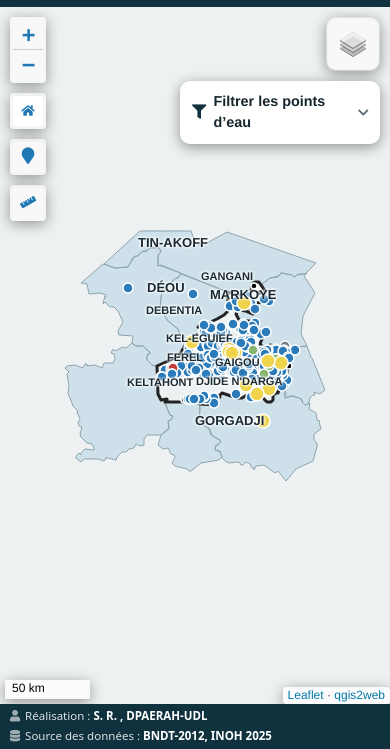
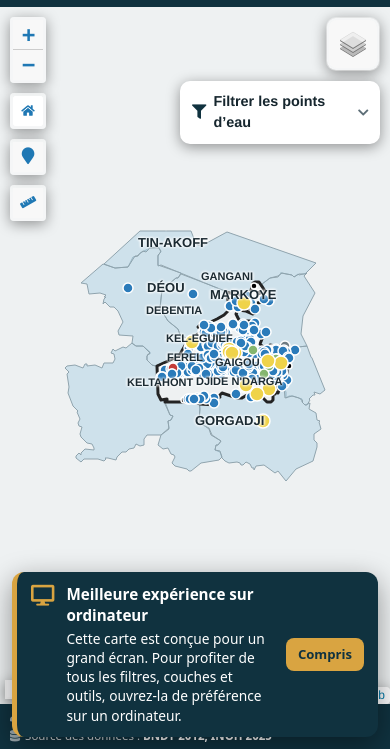
Before and after one commit to sawadogorasmane/Ouvrages-d-eau-Gorom, a plain HTML site: page index.html in a window 390 px wide. Shown: the part 95-844 px from the top of the page. Drawn offline with Linux system fonts and the light colour scheme.

Commit message:
Add files via upload

```diff
--- a/index.html
+++ b/index.html
@@ -90,7 +90,15 @@ footer i{margin-right:5px;opacity:.7}
 @media(prefers-reduced-motion:reduce){.ring{animation:none}}
 @media(max-width:900px){.stats{display:none}.search{margin-left:auto}}
 @media(max-width:520px){header{flex-wrap:wrap}.brand p{display:none}.search{width:100%}}
-@media print{.search,.leaflet-control-container{display:none}}
+/* ---------- Message « ouvrir sur ordinateur » (petits écrans) ---------- */
+#deskHint{display:none;position:fixed;left:12px;right:12px;bottom:12px;z-index:2000;align-items:flex-start;gap:12px;padding:12px 14px;border-radius:12px;background:var(--brand);color:#fff;border-left:5px solid var(--accent);box-shadow:0 8px 28px rgba(0,0,0,.4)}
+#deskHint.show{display:flex}
+#deskHint .dh-ico{flex:none;font-size:1.3rem;color:var(--accent);margin-top:2px}
+#deskHint .dh-txt{flex:1;font-size:.86rem;line-height:1.4}
+#deskHint .dh-txt b{display:block;margin-bottom:2px;font-size:.95rem}
+#deskHint button{flex:none;align-self:center;padding:7px 12px;border:0;border-radius:8px;background:var(--accent);color:var(--brand);font:inherit;font-weight:700;font-size:.82rem;cursor:pointer}
+#deskHint button:focus-visible{outline:2px solid #fff;outline-offset:2px}
+@media print{.search,.leaflet-control-container,#deskHint{display:none!important}}
 </style>
 </head>
 <body>
@@ -111,6 +119,11 @@ footer i{margin-right:5px;opacity:.7}
   <span><i class="fas fa-user" aria-hidden="true"></i>Réalisation : <b>S. R. , DPAERAH-UDL</b></span>
   <span><i class="fas fa-database" aria-hidden="true"></i>Source des données : <b>BNDT-2012, INOH 2025</b></span>
 </footer>
+<div id="deskHint" role="dialog" aria-live="polite" aria-label="Recommandation d'affichage">
+  <i class="fas fa-desktop dh-ico" aria-hidden="true"></i>
+  <div class="dh-txt"><b>Meilleure expérience sur ordinateur</b>Cette carte est conçue pour un grand écran. Pour profiter de tous les filtres, couches et outils, ouvrez-la de préférence sur un ordinateur.</div>
+  <button type="button" id="deskHintClose">Compris</button>
+</div>
 
 <script src="js/qgis2web_expressions.js"></script>
 <script src="js/leaflet.js"></script>
@@ -555,5 +568,22 @@ q.addEventListener('keydown', function (ev) {
   }
 });
 </script>
+<script>
+/* ---------- Recommandation : ouvrir sur ordinateur si petit écran ---------- */
+(function () {
+  var box = document.getElementById('deskHint');
+  var btn = document.getElementById('deskHintClose');
+  if (!box || !btn) return;
+  var KEY = 'deskHintDismissed';
+  function dismissed() { try { return sessionStorage.getItem(KEY) === '1'; } catch (e) { return false; } }
+  function remember() { try { sessionStorage.setItem(KEY, '1'); } catch (e) {} }
+  var small = window.matchMedia('(max-width: 768px)');
+  var closed = dismissed();
+  function update() { box.classList.toggle('show', small.matches && !closed); }
+  btn.addEventListener('click', function () { closed = true; remember(); update(); });
+  if (small.addEventListener) small.addEventListener('change', update); else small.addListener(update);
+  update();
+})();
+</script>
 </body>
 </html>
```
